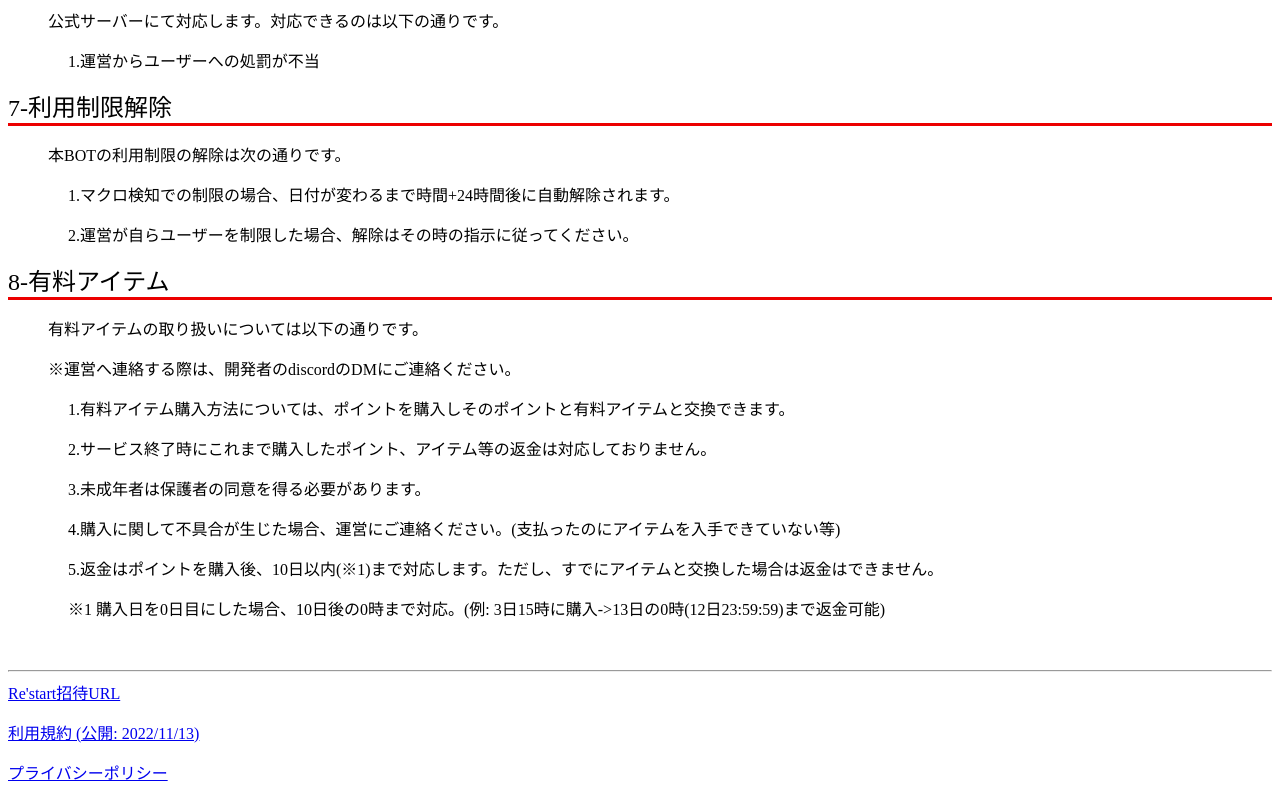
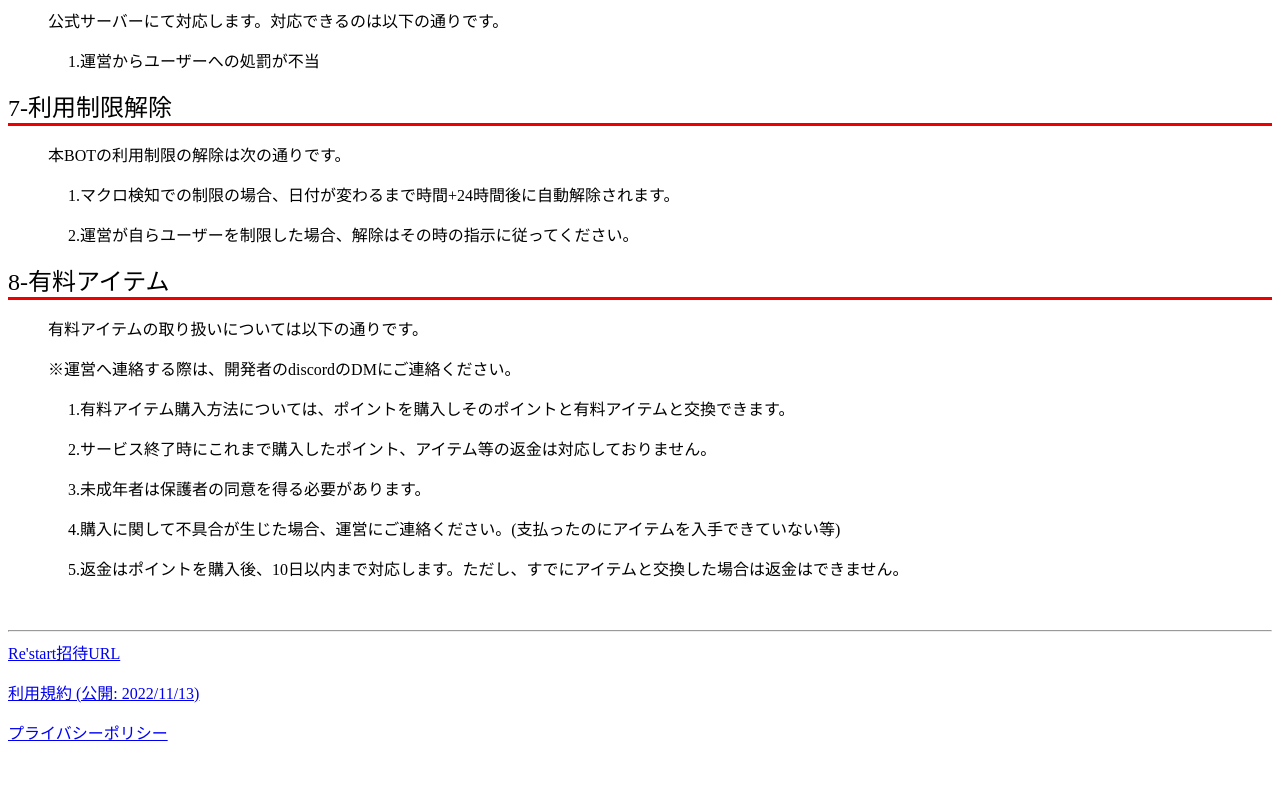
Before and after one commit to SSSCFW/Restart-Terms-of-Service, a plain HTML site: page index.html in a window 1280 px wide. Shown: the part 1112-1912 px from the top of the page. After the commit the page ends 1872 px from the top, so only its background shows below. Drawn offline with Linux system fonts and the light colour scheme.

Commit message:
Update index.html

```diff
--- a/index.html
+++ b/index.html
@@ -64,8 +64,7 @@
         <p style="padding-left:60px">  2.サービス終了時にこれまで購入したポイント、アイテム等の返金は対応しておりません。</p>
         <p style="padding-left:60px">  3.未成年者は保護者の同意を得る必要があります。</p>
         <p style="padding-left:60px">  4.購入に関して不具合が生じた場合、運営にご連絡ください。(支払ったのにアイテムを入手できていない等)</p>
-        <p style="padding-left:60px">  5.返金はポイントを購入後、10日以内(※1)まで対応します。ただし、すでにアイテムと交換した場合は返金はできません。</p>
-        <p style="padding-left:60px">※1 購入日を0日目にした場合、10日後の0時まで対応。(例: 3日15時に購入->13日の0時(12日23:59:59)まで返金可能)</p>
+        <p style="padding-left:60px">  5.返金はポイントを購入後、10日以内まで対応します。ただし、すでにアイテムと交換した場合は返金はできません。</p>
     </div>
     <div class="main">
         <p style="padding-left:80px"><br><hr><a href="https://discord.com/api/oauth2/authorize?client_id=906452650822881321&permissions=1073835080&scope=bot">Re'start招待URL</a></p>
```
